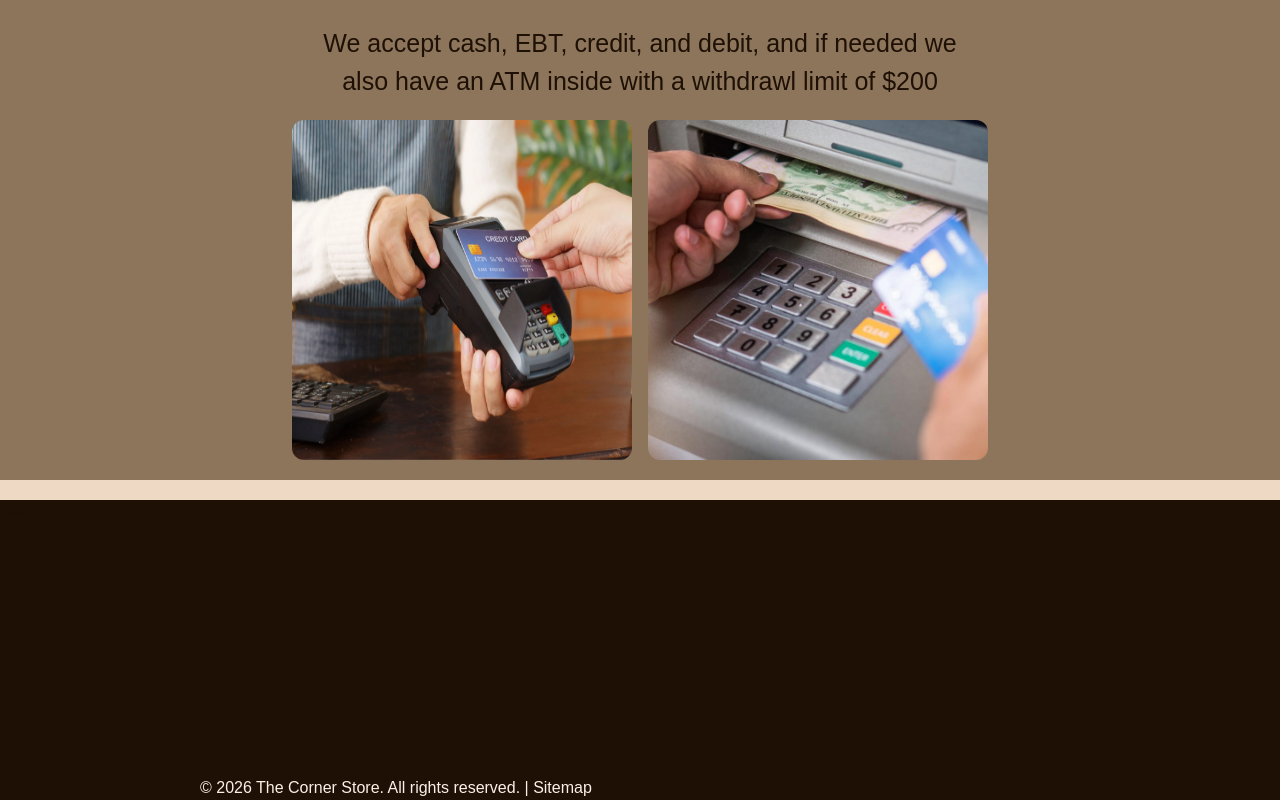
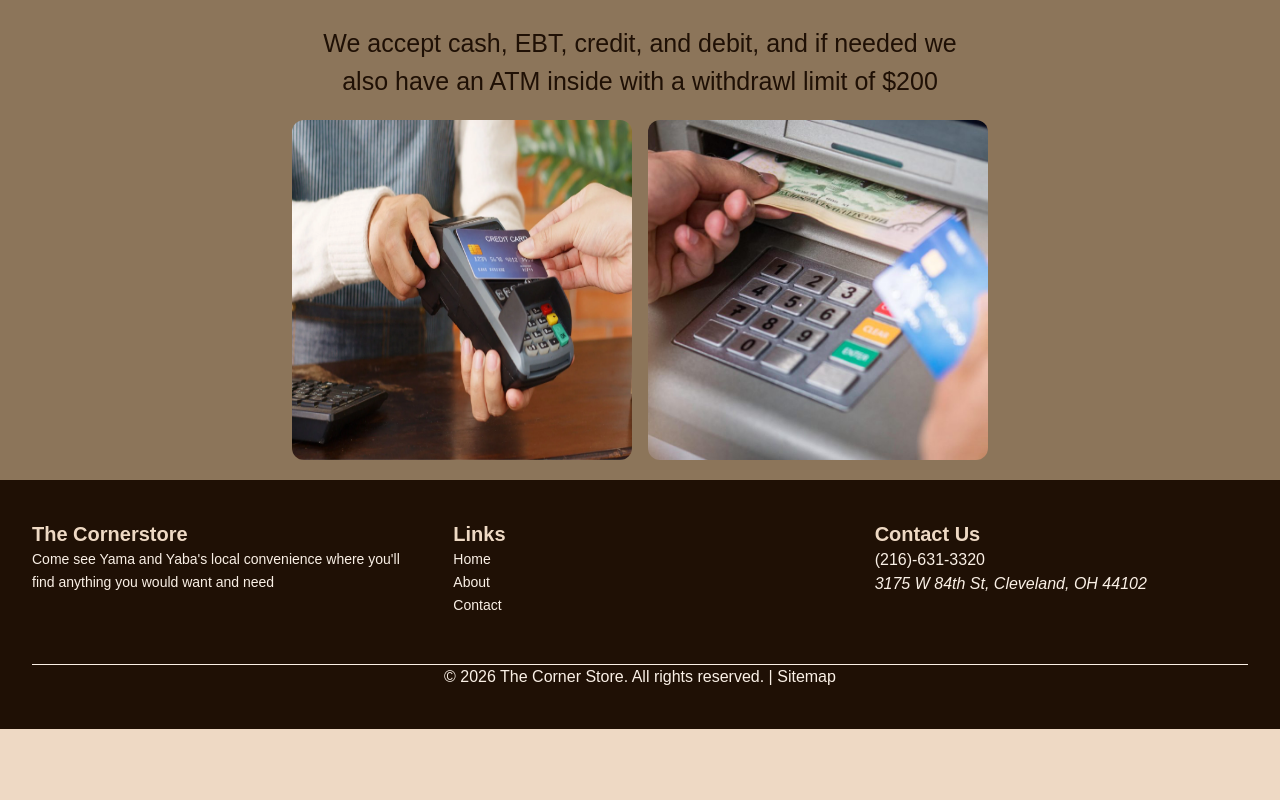
Before and after one commit to IbrahimAMustafa/The-Cornerstore, a Next.js app: page / in a window 1280 px wide. Shown: the part 1057-1857 px from the top of the page. After the commit the page ends 1786 px from the top, so only its background shows below. Built offline with nearby package versions, Linux system fonts and the light colour scheme.

Commit message:
footer mostly completed

```diff
--- a/app/footer.tsx
+++ b/app/footer.tsx
@@ -12,15 +12,41 @@ export function Footer() {
 
   return (
     <>
-        <footer className='relative bg-(--dark) h-75'>
-            <div className='flex flex-row'>
-                <div className=''>
-                    <p>
-                        test
+        <footer className='mx-auto px-4 sm:px-6 lg:px-8 py-10 w-full bg-(--dark)'>
+            <div className='grid grid-cols-1 md:grid-cols-3 gap-12 mb-12 w-full text-(--light)'>
+                <div>
+                    <h3 className='text-(--medium) font-bold text-xl'>The Cornerstore</h3>
+                    <p className='text-sm text-accent-foreground/80 leading-relaxed'>
+                        Come see Yama and Yaba's local convenience where you'll find anything you would want and need
                     </p>
                 </div>
+                <div className=''>
+                    <h3 className='text-(--medium) font-bold text-xl'>Links</h3>
+                    <div className='flex flex-col'>
+                        {navLinks.map((link) => {
+                            const isActive = pathname === link.href;
+
+                            return (
+                            <Link
+                                key={link.href}
+                                href={link.href}
+                                className="text-sm text-accent-foreground/80 leading-relaxed hover:text-(--highlight)"
+                            >
+                                {link.label}
+                            </Link>
+                            );
+                        })}
+                    </div>
+                </div>
+                <div className=''>
+                    <h3 className='text-(--medium) font-bold text-xl'>Contact Us</h3>
+                    <address>
+                        <a href="tel:2166313320" style={{textDecoration: "none", color: "inherit", fontStyle: "normal"}}>(216)-631-3320</a>
+                        <p>3175 W 84th St, Cleveland, OH 44102</p>
+                    </address>
+                </div>
             </div>
-            <p className='absolute bottom-0 left-50 text-(--light) text-center'>
+            <p className='text-(--light) text-center border-t border-accent-(--medium)/20 w-full'>
                 © 2026 The Corner Store. All rights reserved. | Sitemap
             </p>
         </footer>
--- a/app/header.tsx
+++ b/app/header.tsx
@@ -11,7 +11,7 @@ export function HeaderNav() {
     { label: 'Contact', href: '/contact' }]
 
   return (
-    <nav className="flex sticky top-0 z-100 w-1/1 items-center h-(--navHeight) gap-4 pr-4 pl-4 pb-1 pt-1 bg-(--dark)">
+    <nav className="flex sticky top-0 z-100 w-1/1 items-center h-(--navHeight) gap-4 pr-4 pl-4 pb-1 pt-1 bg-(--dark) backdrop-blur-md shadow-lg">
         <h2 className='text-(length:--titleHeight) text-(--light)'>The Cornerstore</h2>
 
         <div className="flex ml-auto gap-4">
--- a/app/page.tsx
+++ b/app/page.tsx
@@ -19,12 +19,12 @@ export default function Home() {
           }}
         />
         <div className="relative z-10 flex items-center justify-center h-1/1 text-white bg-black/40 bg-gradient-to-t from-(--medium) to-40%">
-          <h1 className="text-4xl font-bold text-(--light) [-webkit-text-stroke:1px_black]">Brinsmade's Best</h1>
+          <h1 className="text-3xl sm:text-4xl md:text-5xl lg:text-6xl font-bold text-(--light) [-webkit-text-stroke:1px_black]">Brinsmade's Best</h1>
         </div>
       </div>
 
       <div className='flex flex-col justify-center items-center mt-5'>
-        <h2 className='min-w-[320] text-center text-3xl sm:text-4xl md:text-5xl font-bold text-(--highlight) mb-6'>Convenience Near Home</h2>
+        <h2 className='min-w-[320] text-center text-2xl sm:text-3xl md:text-4xl lg:text-5xl font-bold text-(--highlight) mb-6'>Convenience Near Home</h2>
         <div className="w-50 h-1 bg-(--highlight) mx-auto mb-8"></div>
         <p className='text-center min-w-[295px] w-[56vw] max-w-[720px] text-(length:--p1-font-size) mb-5'>Come get snacks, drinks, and food from the store on your street. We have sweets for the kids and alcohol for the party people!
         </p>
@@ -37,8 +37,8 @@ export default function Home() {
         />
       </div>
 
-      <div className='flex flex-col justify-center items-center mt-5 mb-5 pt-5 pb-5 bg-(--altbg)'>
-        <h2 className='min-w-[320] text-center text-3xl sm:text-4xl md:text-5xl font-bold text-(--highlight) mb-6'>All Payment Methods Accepted</h2>
+      <div className='flex flex-col justify-center items-center mt-5 pt-5 pb-5 bg-(--altbg)'>
+        <h2 className='min-w-[320] text-center text-2xl sm:text-3xl md:text-4xl lg:text-5xl font-bold text-(--highlight) mb-6'>All Payment Methods Accepted</h2>
         <div className="w-50 h-1 bg-(--highlight) mx-auto mb-8"></div>
         <p className='text-center min-w-[280px] w-[55vw] max-w-[650px] text-(length:--p1-font-size) mb-5'>We accept cash, EBT, credit, and debit, and if needed we also have an ATM inside with a withdrawl limit of $200
         </p>
```
